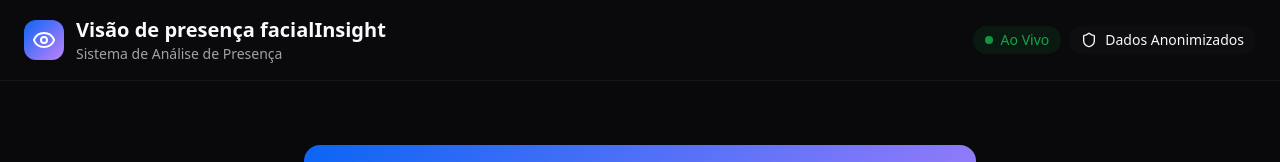
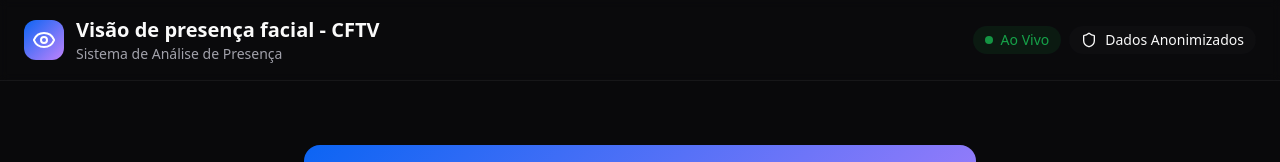
Before and after one commit to JhonLight/face-presence-insight, a React (Vite) app: page / in a window 1280 px wide. Shown: the top 162 px of the page. Built offline with nearby package versions, Linux system fonts and the light colour scheme.

Commit message:
Visual edit in Lovable
Edited UI in Lovable

```diff
--- a/src/pages/Index.tsx
+++ b/src/pages/Index.tsx
@@ -14,7 +14,7 @@ const Index = () => {
                 <Eye className="h-6 w-6 text-white" />
               </div>
               <div>
-                <h1 className="text-xl font-bold">Visão de presença facialInsight</h1>
+                <h1 className="text-xl font-bold">Visão de presença facial - CFTV</h1>
                 <p className="text-sm text-muted-foreground">Sistema de Análise de Presença</p>
               </div>
             </div>
```
